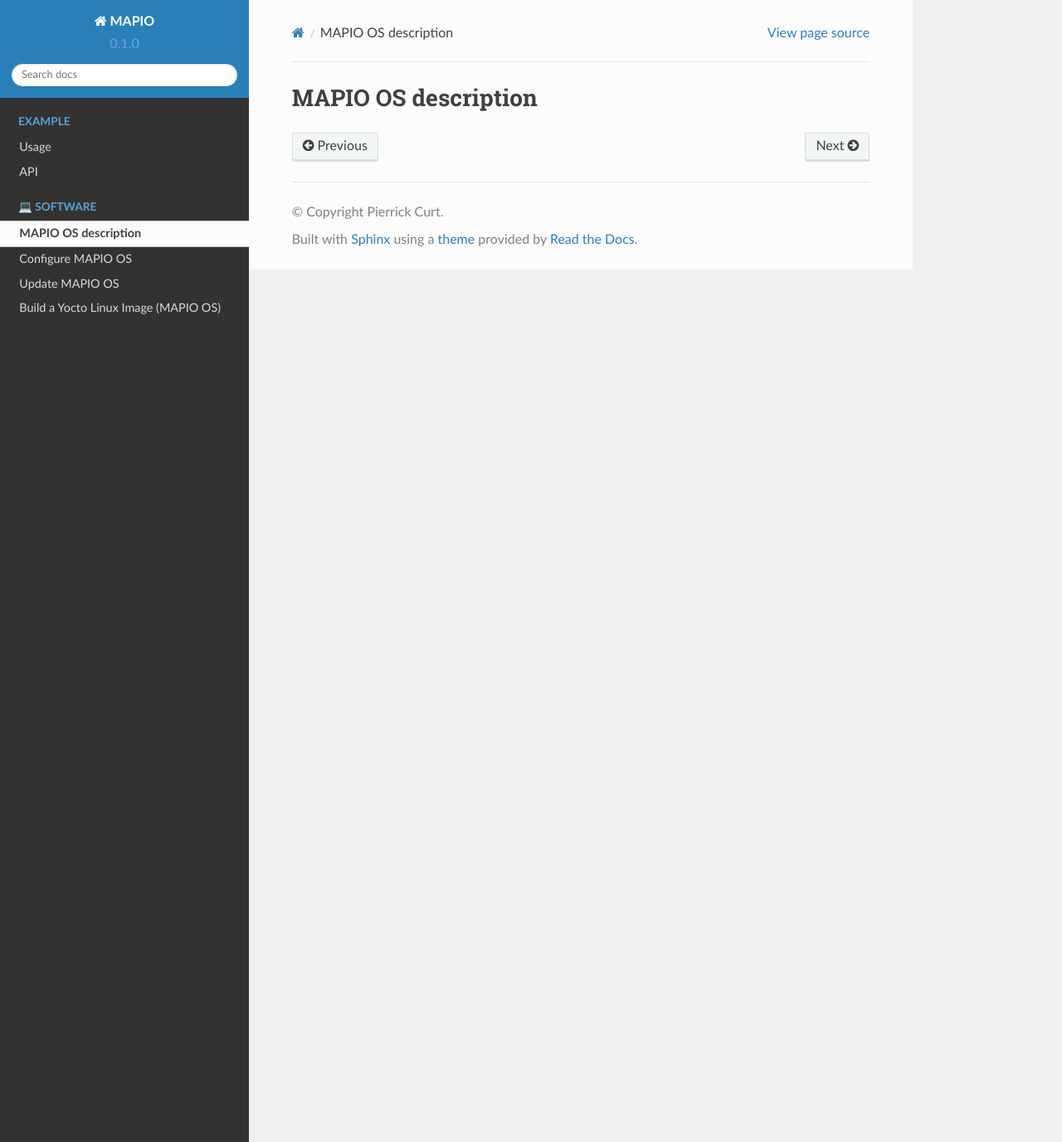
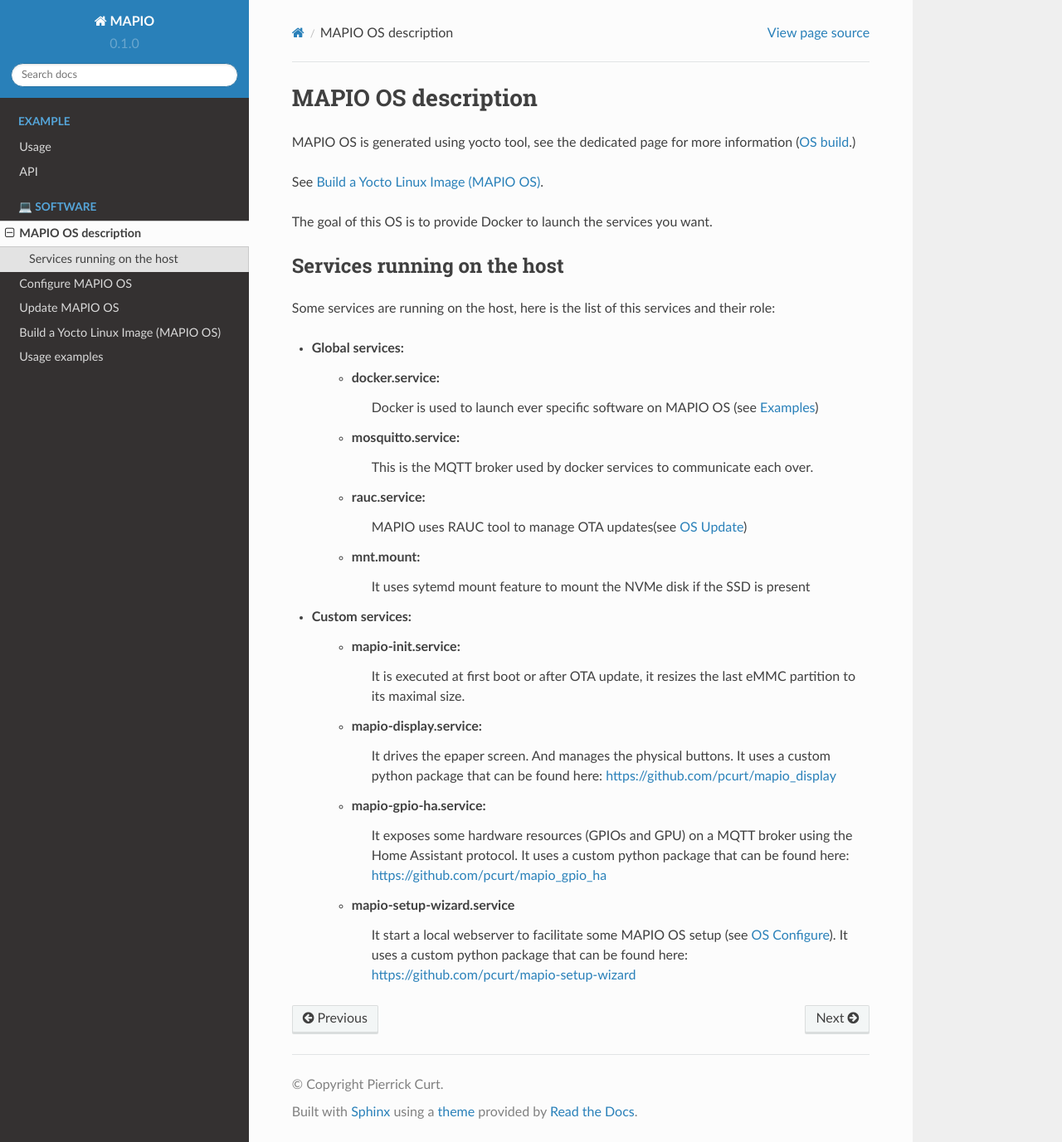
Before and after one commit to pcurt/mapio-docs, a Sphinx documentation site: the page built from docs/source/os-description.rst, in a window 1280 px wide and 1377 px high. Shown: the whole window at 83% size. Built offline with Sphinx 7.4.7 and the Read the Docs theme 2.0.0, drawn with Linux system fonts in a browser that asks for light colours.

Commit message:
feat: OS description

```diff
--- a/docs/source/conf.py
+++ b/docs/source/conf.py
@@ -17,7 +17,9 @@
     'sphinx.ext.autodoc',
     'sphinx.ext.autosummary',
     'sphinx.ext.intersphinx',
+    'sphinx.ext.autosectionlabel'
 ]
+autosectionlabel_prefix_document = True
 
 intersphinx_mapping = {
     'python': ('https://docs.python.org/3/', None),
--- /dev/null
+++ b/docs/source/examples.rst
@@ -0,0 +1,2 @@
+Usage examples
+===============
--- a/docs/source/index.rst
+++ b/docs/source/index.rst
@@ -32,3 +32,4 @@
    /os-configure
    /os-update
    /os-build
+   /examples
--- a/docs/source/os-build.rst
+++ b/docs/source/os-build.rst
@@ -1,2 +1,2 @@
 Build a Yocto Linux Image (MAPIO OS)
-==================================
+=====================================
--- a/docs/source/os-description.rst
+++ b/docs/source/os-description.rst
@@ -1,2 +1,42 @@
 MAPIO OS description
 ==================================
+
+MAPIO OS is generated using yocto tool, see the dedicated page for more information (:doc:`OS build <os-build>`.)
+
+See :ref:`os-build:Build a Yocto Linux Image (MAPIO OS)`.
+
+The goal of this OS is to provide Docker to launch the services you want.
+
+
+Services running on the host
+-----------------------------
+Some services are running on the host, here is the list of this services and their role:
+
+* Global services:
+    * docker.service:
+         Docker is used to launch ever specific software on MAPIO OS (see :doc:`Examples <examples>`)
+
+    * mosquitto.service:
+         This is the MQTT broker used by docker services to communicate each over.
+
+    * rauc.service:
+        MAPIO uses RAUC tool to manage OTA updates(see :doc:`OS Update <os-update>`)
+
+    * mnt.mount:
+        It uses sytemd mount feature to mount the NVMe disk if the SSD is present
+
+* Custom services:
+    * mapio-init.service:
+         It is executed at first boot or after OTA update, it resizes the last eMMC partition to its maximal size.
+
+    * mapio-display.service:
+        It drives the epaper screen. And manages the physical buttons.
+        It uses a custom python package that can be found here: https://github.com/pcurt/mapio_display
+
+    * mapio-gpio-ha.service:
+        It exposes some hardware resources (GPIOs and GPU) on a MQTT broker using the Home Assistant protocol.
+        It uses a custom python package that can be found here: https://github.com/pcurt/mapio_gpio_ha
+
+    * mapio-setup-wizard.service
+        It start a local webserver to facilitate some MAPIO OS setup (see :doc:`OS Configure <os-configure>`).
+        It uses a custom python package that can be found here: https://github.com/pcurt/mapio-setup-wizard
--- a/docs/source/os-update.rst
+++ b/docs/source/os-update.rst
@@ -1,2 +1,4 @@
+:orphan:
+
 Update MAPIO OS
 ==================================
```
